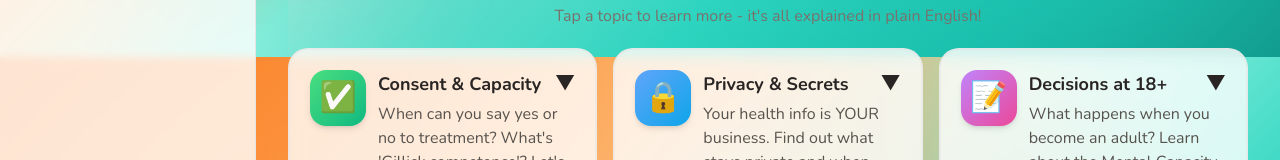
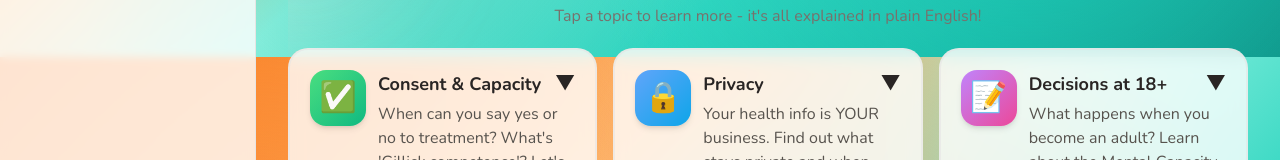
Before and after one commit to tedotedo/transition-helper, a React (Vite) app: page /rights in a window 1280 px wide. Shown: the part 743-903 px from the top of the page. Built offline with nearby package versions, Linux system fonts and the light colour scheme.

Commit message:
Rename 'Privacy & Secrets' to just 'Privacy'

```diff
--- a/src/pages/RightsHub.tsx
+++ b/src/pages/RightsHub.tsx
@@ -91,7 +91,7 @@ export function RightsHub() {
             borderColor="border-green-200"
           />
           <TopicCard
-            title="Privacy & Secrets"
+            title="Privacy"
             emoji="🔒"
             description="Your health info is YOUR business. Find out what stays private and when staff might need to share."
             active={activeTopic === 'privacy'}
```
